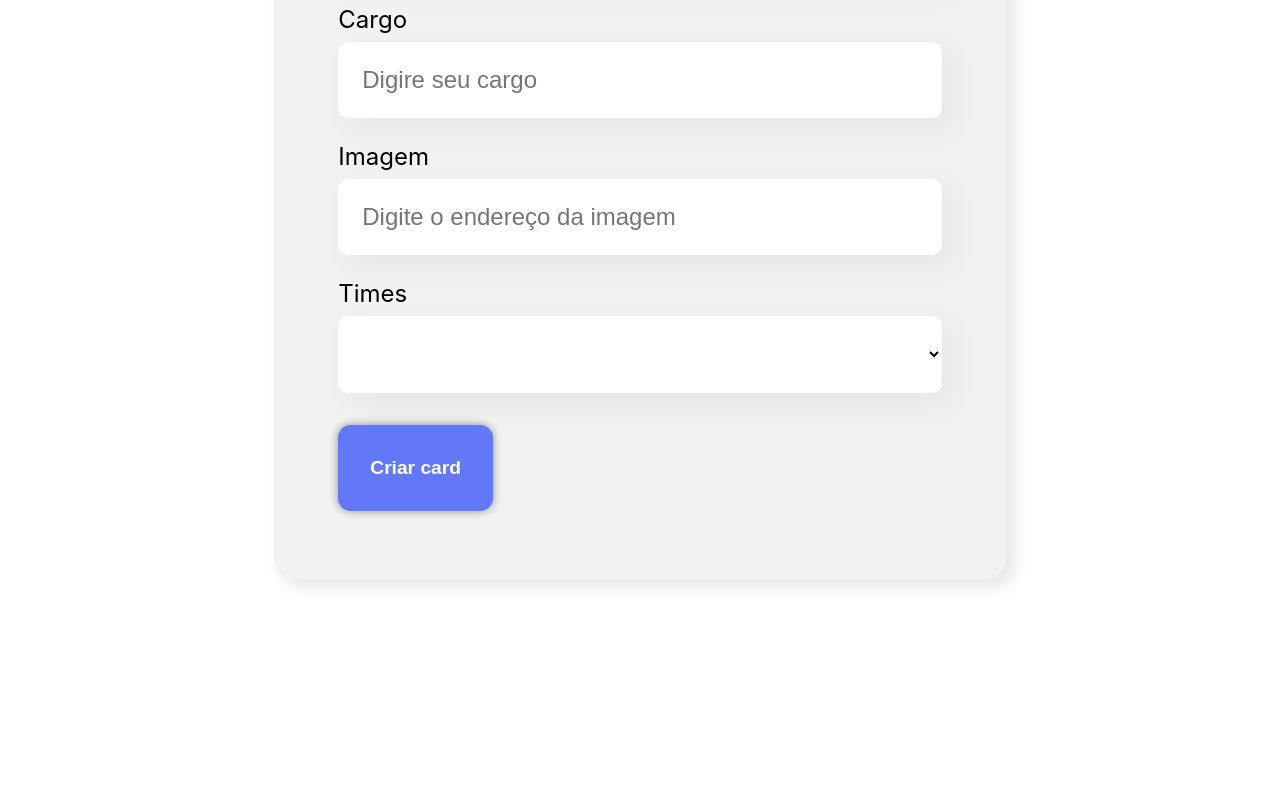
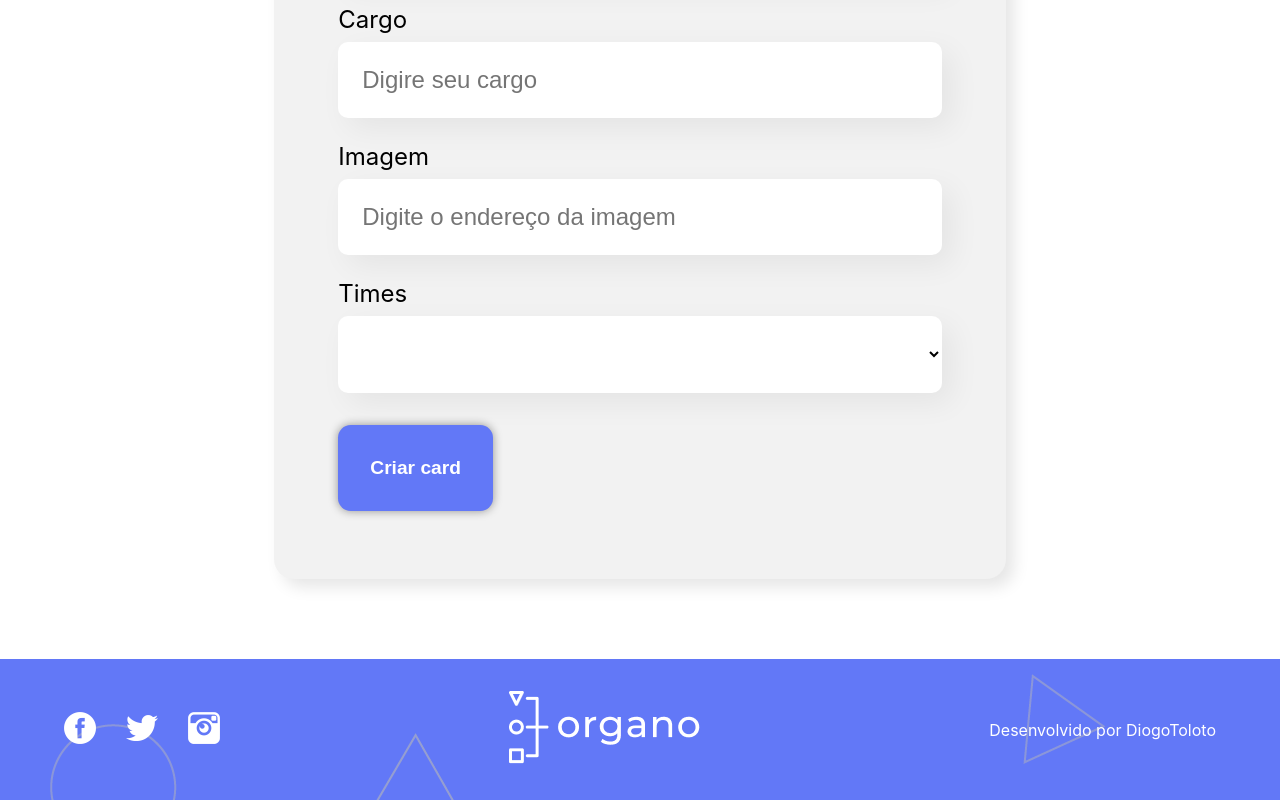
Before and after one commit to DiogoToloto/cadastroProdutos, a React (Create React App) app: page / in a window 1280 px wide. Shown: the part 819-1619 px from the top of the page. Before the commit the page ends 1478 px from the top, so only its background shows below. Built offline with nearby package versions, Linux system fonts and the light colour scheme.

Commit message:
Adicionando o footer

```diff
--- a/src/App.js
+++ b/src/App.js
@@ -2,6 +2,7 @@
 import Banner from './componentes/Banner/Banner';
 import { Formulario } from './componentes/Formulario/Formulario';
 import Time from './componentes/Time/Time';
+import Footer from './componentes/Footer/Footer';
 
 function App() {
 
@@ -63,6 +64,7 @@
         corSegundaria={time.corSegundaria}
         colaboradores={colaboradores.filter(colaborador => colaborador.time === time.nome)}
         />)}
+        <Footer/>
     </div>
   );
 }
--- a/src/componentes/Colaborador/Colaborador.jsx
+++ b/src/componentes/Colaborador/Colaborador.jsx
@@ -3,7 +3,7 @@
 const Colaborador = (props) => {
     return(
         <div className="colaborador">
-            <div className="cabecalho">
+            <div className="cabecalho" style={{backgroundColor: props.corDeFundo}}>
                 <img src={props.imagem} alt={props.nome} />
             </div>
             <div className="rodape">
--- /dev/null
+++ b/src/componentes/Footer/Footer.css
@@ -0,0 +1,17 @@
+.footer {
+    background-color: #6278F7;
+    background-image: url(/src/assets/fundo.png);
+    display: flex;
+    align-items: center;
+    justify-content: space-between;
+    padding: 32px 64px;
+
+    .redesSocias {
+        display: flex;
+        gap: 30px;
+    }
+
+    .desenvolvedor {
+        color: #fff;
+    }
+}
--- /dev/null
+++ b/src/componentes/Footer/Footer.jsx
@@ -0,0 +1,25 @@
+import "./Footer.css";
+import logoFace from "../../assets/fb.png";
+import logoTwi from "../../assets/tw.png";
+import logoInst from "../../assets/ig.png";
+import logoOrgano from "../../assets/logo.png";
+
+const Footer = () => {
+    return (
+        <footer className="footer">
+            <div className="redesSocias">
+                <a href="https://www.facebook.com/profile.php?id=61562221756859"><img src={logoFace} alt="Facebook" /></a>
+                <a href=""><img src={logoTwi} alt="Twitter" /></a>
+                <a href="https://www.instagram.com/diogo_silvss/"><img src={logoInst} alt="Instagram" /></a>
+            </div>
+            <div className="logoPrincipal">
+                <img src={logoOrgano} alt="" />
+            </div>
+            <div className="desenvolvedor">
+                <p>Desenvolvido por DiogoToloto</p>
+            </div>
+        </footer>
+    )
+}
+
+export default Footer;
--- a/src/componentes/Time/Time.jsx
+++ b/src/componentes/Time/Time.jsx
@@ -5,7 +5,7 @@
     return(
         props.colaboradores.length > 0 && <section className="time" style={{backgroundColor: props.corSegundaria}} >
             <h3 style={{borderBottomColor: props.corPrimaria}}>{props.nome}</h3>
-            <div className="colaboradores">{props.colaboradores.map(colaborador => <Colaborador key={colaborador.nome} nome={colaborador.nome} cargo={colaborador.cargo} imagem={colaborador.imagem}/>)}</div>
+            <div className="colaboradores">{props.colaboradores.map(colaborador => <Colaborador corDeFundo={props.corPrimaria} key={colaborador.nome} nome={colaborador.nome} cargo={colaborador.cargo} imagem={colaborador.imagem}/>)}</div>
         </section>
     )
 }
```
